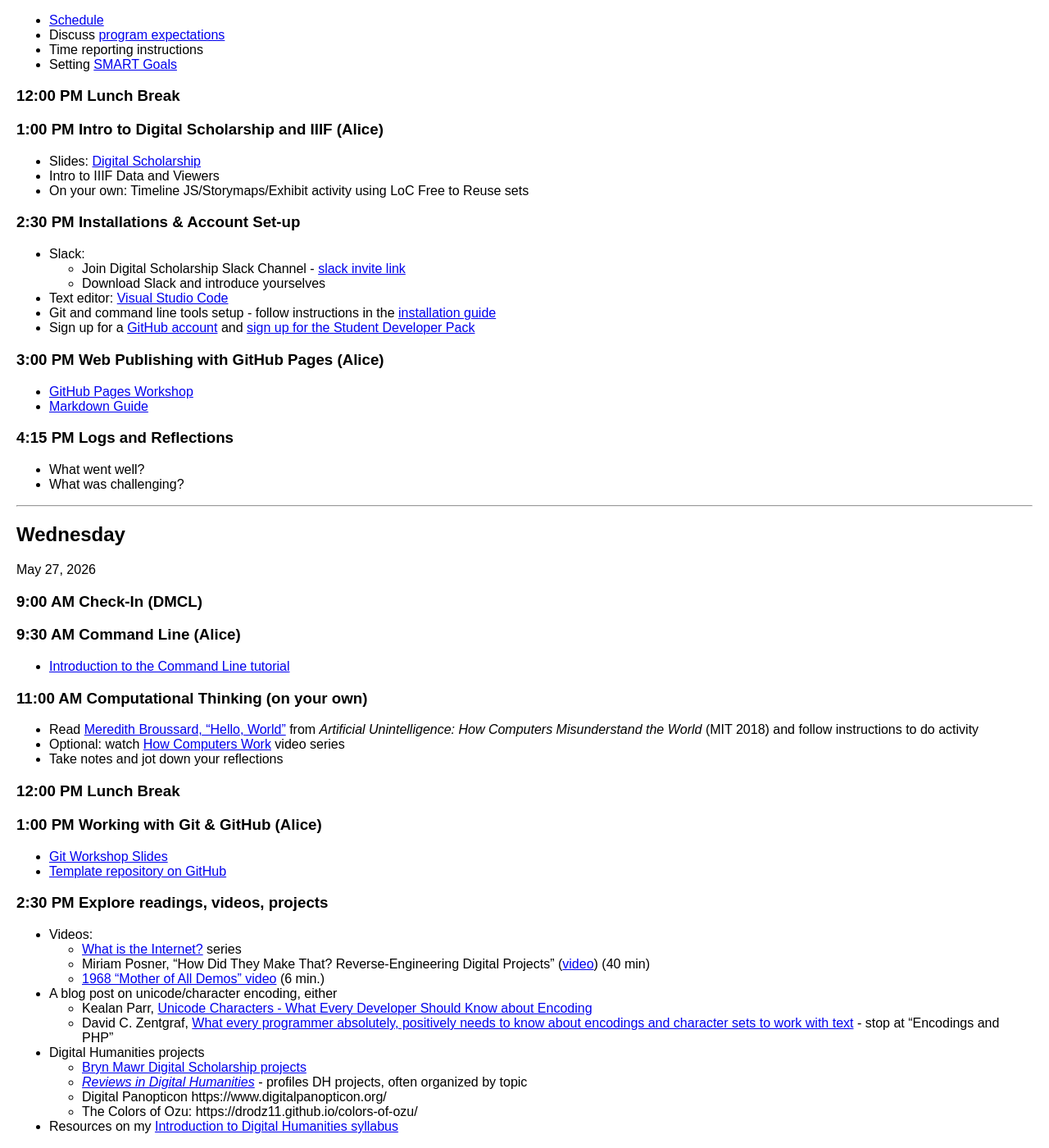
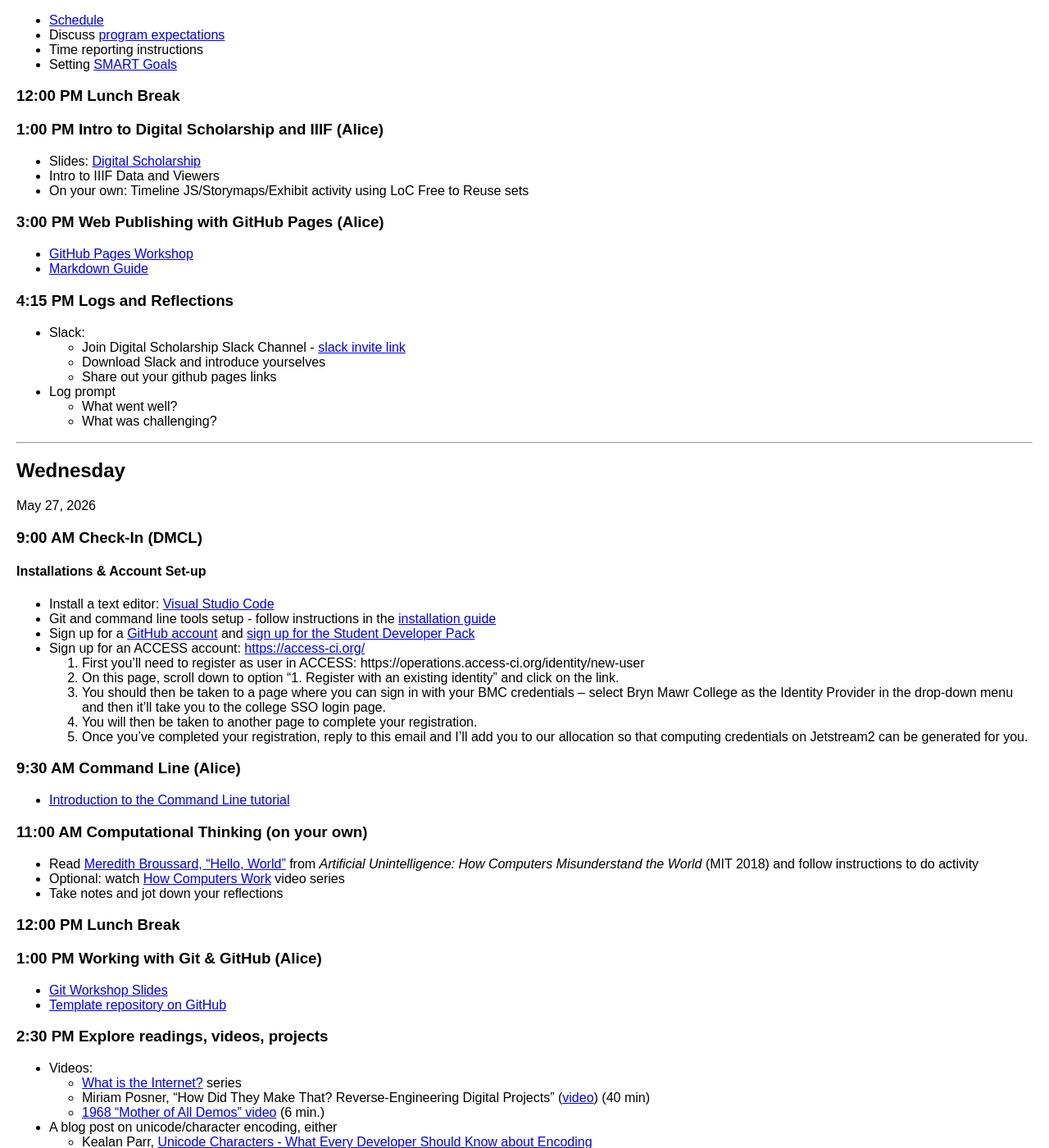
Before and after one commit to digbmc/dssf-syll, a Jekyll site: the page built from _weeks/01-intro.md, in a window 1280 px wide and 1400 px high, scrolled down 871 px. Shown: the whole window at 82% size. Built offline with Jekyll 4.4.1, drawn with Linux system fonts in a browser that asks for light colours; some of the changed text lies outside the part shown.

Commit message:
updates week 1 for wednesday

```diff
--- a/_weeks/01-intro.md
+++ b/_weeks/01-intro.md
@@ -48,16 +48,6 @@
 - Intro to IIIF Data and Viewers
 - On your own: Timeline JS/Storymaps/Exhibit activity using LoC Free to Reuse sets
 
-### 2:30 PM Installations & Account Set-up
-
-- Slack:
-  - Join Digital Scholarship Slack Channel - [slack invite link](https://join.slack.com/t/ds-bmc/shared_invite/zt-3ymk4al47-EIF4WljwOrXipnO3VebYlw)
-  - Download Slack and introduce yourselves
-- Text editor: [Visual Studio Code](https://code.visualstudio.com/)
-- Git and command line tools setup - follow instructions in the [installation guide](../resources/installation)
-- Sign up for a [GitHub account](https://github.com/) and [sign up for the Student Developer Pack](https://education.github.com/pack)
-
-<!-- - Sign up for ACCESS? -->
 
 ### 3:00 PM Web Publishing with GitHub Pages (Alice)
 
@@ -66,8 +56,14 @@
 
 ### 4:15 PM Logs and Reflections
 
-- What went well?
-- What was challenging?
+- Slack:
+  - Join Digital Scholarship Slack Channel - [slack invite link](https://join.slack.com/t/ds-bmc/shared_invite/zt-3ymk4al47-EIF4WljwOrXipnO3VebYlw)
+  - Download Slack and introduce yourselves
+  - Share out your github pages links
+- Log prompt
+  - What went well?
+  - What was challenging?
+
 
 ---
 
@@ -75,6 +71,18 @@
 May 27, 2026
 
 ### 9:00 AM Check-In (DMCL)
+
+#### Installations & Account Set-up
+
+- Install a text editor: [Visual Studio Code](https://code.visualstudio.com/)
+- Git and command line tools setup - follow instructions in the [installation guide](../resources/installation)
+- Sign up for a [GitHub account](https://github.com/) and [sign up for the Student Developer Pack](https://education.github.com/pack)
+- Sign up for an ACCESS account: [https://access-ci.org/](https://access-ci.org/)
+  1.	First you’ll need to register as user in ACCESS: https://operations.access-ci.org/identity/new-user
+  2.	 On this page, scroll down to option “1. Register with an existing identity” and click on the link.
+  3.	You should then be taken to a page where you can sign in with your BMC credentials – select Bryn Mawr College as the Identity Provider in the drop-down menu and then it’ll take you to the college SSO login page.
+  4.	You will then be taken to another page to complete your registration.
+  5.	Once you’ve completed your registration, reply to this email and I’ll add you to our allocation so that computing credentials on Jetstream2 can be generated for you.
 
 ### 9:30 AM Command Line (Alice)
 - [Introduction to the Command Line tutorial](https://digbmc.github.io/command-line/)
@@ -106,10 +114,19 @@
   - The Colors of Ozu: https://drodz11.github.io/colors-of-ozu/
 - Resources on my [Introduction to Digital Humanities syllabus](https://atmcgrath.github.io/intro-dh/syllabus)
 
+### 4:15 PM Logs site
+- [Markdown Guide](https://www.markdownguide.org/cheat-sheet/)
+- [DSSF Log site](https://curly-adventure-5v1nlqj.pages.github.io/) - see [editing instructions](https://curly-adventure-5v1nlqj.pages.github.io/instructions.html)
+- GitHub repo for Log site: [BMC-EAST/dssf-2026-log](https://github.com/BMC-EAST/dssf-2026-log)
 
 ### 4:30 PM Reflections
 - What went well?
 - What was challenging?
+
+### Action items
+- Submit your Timesheets
+- Add yesterday's log to the DSSF log site
+- Sign up for Access and the Student Developer Pack
 
 ---
 
```
